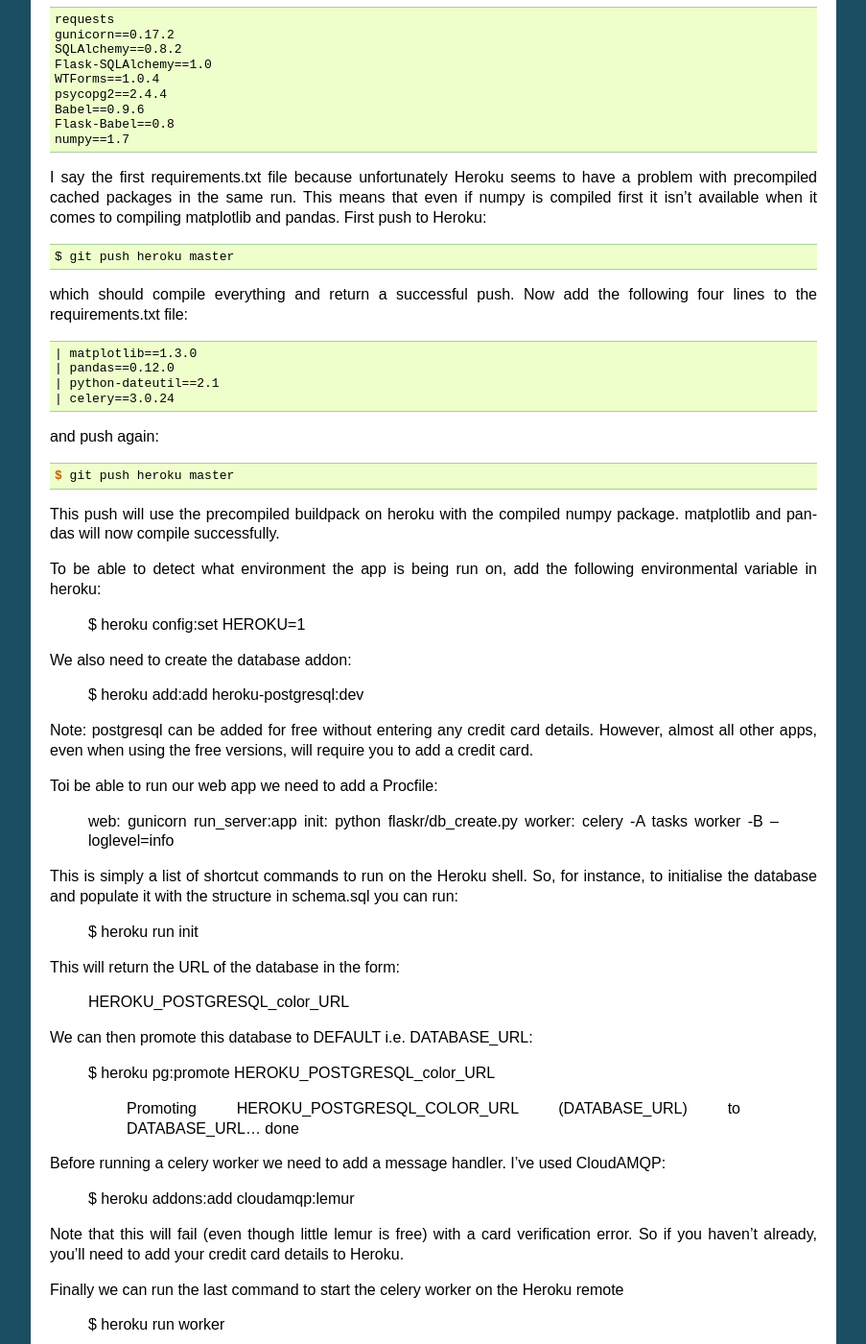
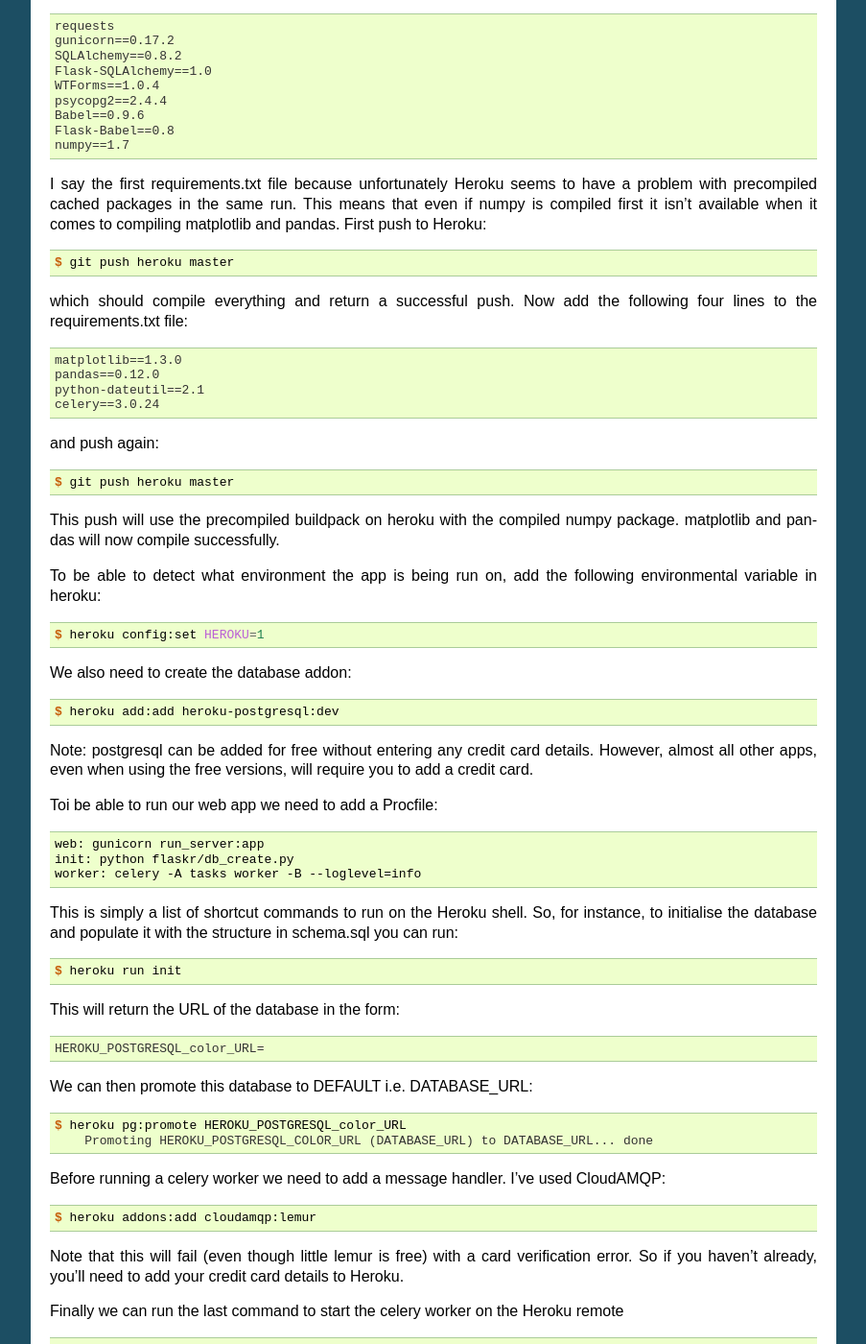
Before and after one commit to dsimpson1980/flaskr, a Sphinx documentation site: the page built from docs/source/heroku_setup.rst, in a window 1280 px wide and 1400 px high, scrolled down 587 px. Shown: the whole window at 96% size, without its empty margins (198-1101 px from the left). Built offline with Sphinx 7.4.7, drawn with Linux system fonts in a browser that asks for light colours; some of the changed text lies outside the part shown.

Commit message:
added code snippets to docs

```diff
--- a/docs/source/heroku_setup.rst
+++ b/docs/source/heroku_setup.rst
@@ -7,13 +7,13 @@
 
 Download and install the heroku toolbelt
 
-.. code-block:: none
+.. code-block:: console
 
 	$ heroku login
 
 When asked enter your Heroku login details:
 
-.. code-block:: none
+.. code-block:: console
 
 	Enter your Heroku credentials.
 	Email: mapdes@gmail.com
@@ -26,13 +26,15 @@
 
 Create a new Heroku app from scratch using this buildpack:
 
+.. code-block:: console
+
     $ heroku create  --buildpack https://github.com/dbrgn/heroku-buildpack-python-sklearn/
 
 This creates the app and adds it as a remote repository in .git/config.
 
 The first requirements.txt file resembles the following:
 
-.. code-block:: none
+.. code-block:: console
 
 	requests
 	gunicorn==0.17.2
@@ -49,19 +51,19 @@
 compiled first it isn't available when it comes to compiling matplotlib and pandas.  First
 push to Heroku:
 
-.. code-block:: none
+.. code-block:: console
 
 	$ git push heroku master
 
 which should compile everything and return a successful push.  Now add the following four
 lines to the requirements.txt file:
 
-.. code-block:: none
+.. code-block:: console
 
-	| matplotlib==1.3.0
-	| pandas==0.12.0
-	| python-dateutil==2.1
-	| celery==3.0.24
+	matplotlib==1.3.0
+	pandas==0.12.0
+	python-dateutil==2.1
+	celery==3.0.24
 
 and push again:
 
@@ -75,9 +77,13 @@
 To be able to detect what environment the app is being run on, add the following
 environmental variable in heroku:
 
+.. code-block:: console
+
     $ heroku config:set HEROKU=1
 
 We also need to create the database addon:
+
+.. code-block:: console
 
     $ heroku add:add heroku-postgresql:dev
 
@@ -87,6 +93,8 @@
 
 Toi be able to run our web app we need to add a Procfile:
 
+.. code-block:: none
+
 	web: gunicorn run_server:app
 	init: python flaskr/db_create.py
 	worker: celery -A tasks worker -B --loglevel=info
@@ -94,19 +102,26 @@
 This is simply a list of shortcut commands to run on the Heroku shell.  So, for instance,
 to initialise the database and populate it with the structure in schema.sql you can run:
 
+.. code-block:: console
+
     $ heroku run init
 
 This will return the URL of the database in the form:
 
-	HEROKU_POSTGRESQL_color_URL
+.. code-block:: console
+
+	HEROKU_POSTGRESQL_color_URL=
 
 We can then promote this database to DEFAULT i.e. DATABASE_URL:
 
+.. code-block:: console
+
     $ heroku pg:promote HEROKU_POSTGRESQL_color_URL
-
 	Promoting HEROKU_POSTGRESQL_COLOR_URL (DATABASE_URL) to DATABASE_URL... done
 
 Before running a celery worker we need to add a message handler.  I've used CloudAMQP:
+
+.. code-block:: console
 
 	$ heroku addons:add cloudamqp:lemur
 
@@ -115,4 +130,6 @@
 
 Finally we can run the last command to start the celery worker on the Heroku remote
 
+.. code-block:: console
+
     $ heroku run worker
```
Also changed, not shown: docs/source/conda_setup.rst (+7 -7 lines).
